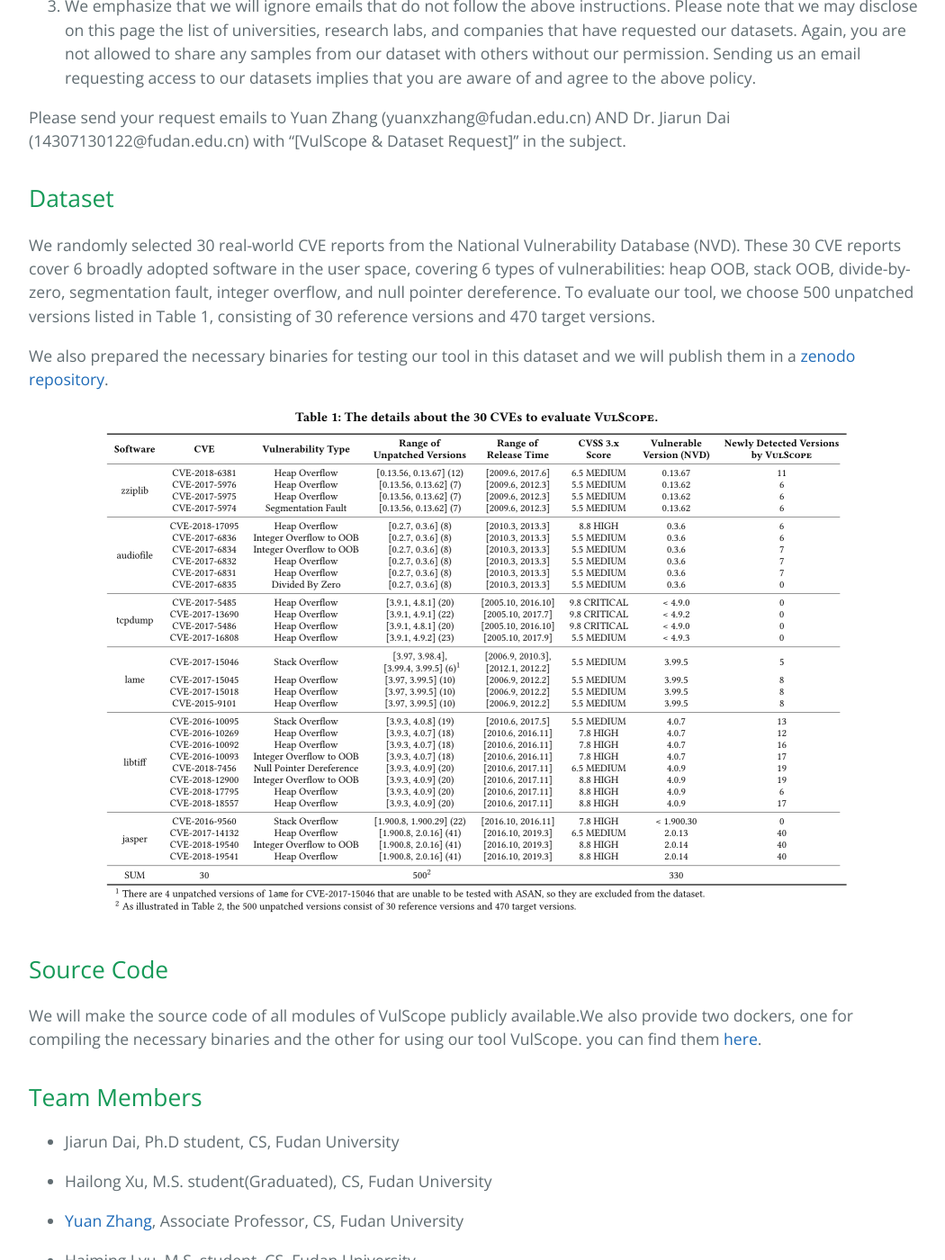
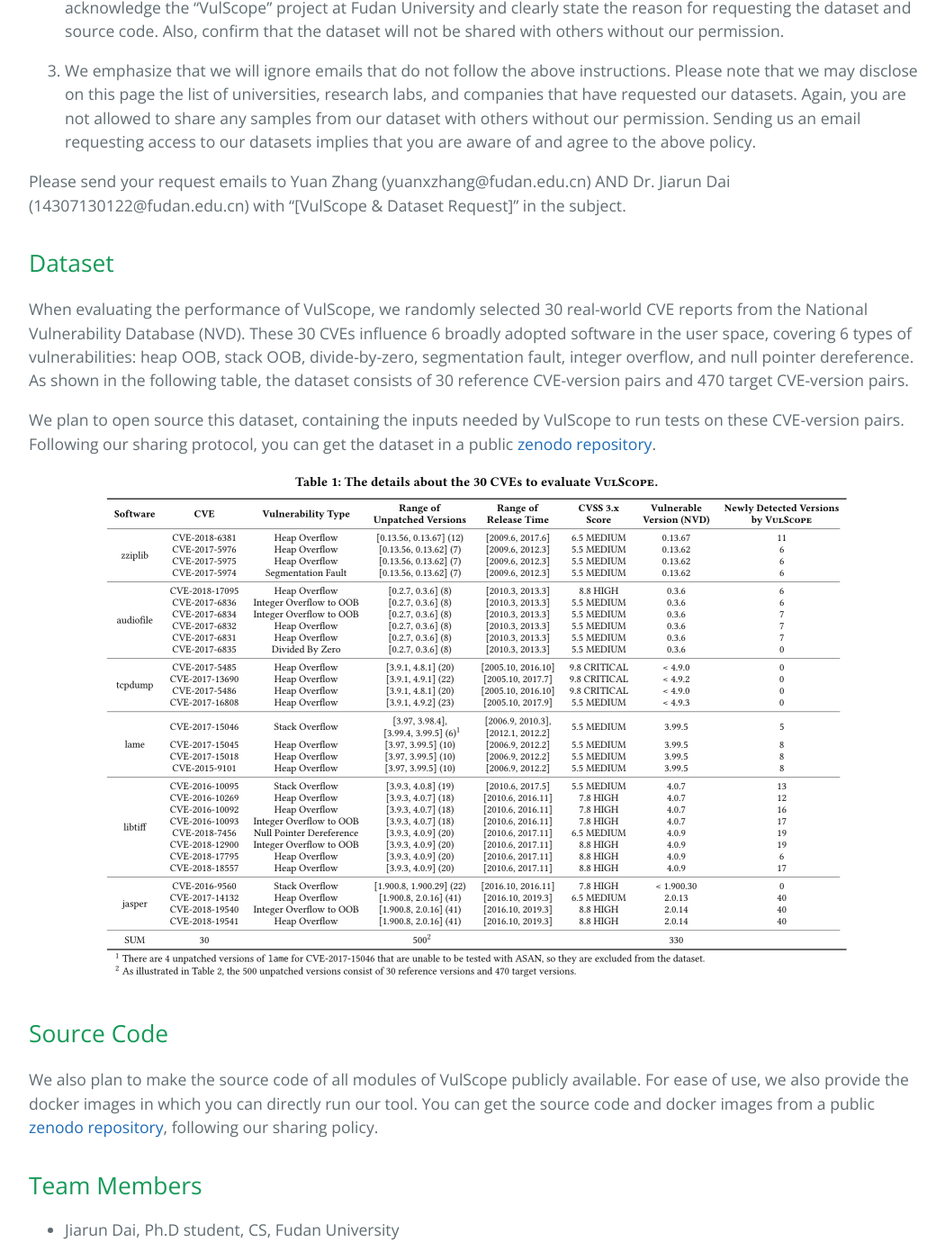
Before and after one commit to seclab-fudan/VulScope, a Jekyll site: the page built from index.md, in a window 1280 px wide and 1400 px high, scrolled down 2772 px. Shown: the whole window at 90% size, without its empty margins (112-1162 px from the left). Built offline with Jekyll 4.4.1, drawn with Linux system fonts in a browser that asks for light colours; some of the changed text lies outside the part shown.

Commit message:
Update index.md

```diff
--- a/index.md
+++ b/index.md
@@ -71,12 +71,11 @@ Please send your request emails to Yuan Zhang (yuanxzhang@fudan.edu.cn) AND Dr.
 
 
 
-
 ## Dataset
 
-We randomly selected 30 real-world CVE reports from the National Vulnerability Database (NVD). These 30 CVE reports cover 6 broadly adopted software  in  the  user space,  covering  6  types  of  vulnerabilities: heap OOB, stack OOB, divide-by-zero, segmentation fault, integer overflow, and null pointer dereference. To evaluate our tool, we choose 500 unpatched versions listed in Table 1, consisting of 30 reference versions and 470 target versions.
+When evaluating the performance of VulScope, we randomly selected 30 real-world CVE reports from the National Vulnerability Database (NVD). These 30 CVEs influence 6 broadly adopted software  in  the  user space,  covering  6  types  of  vulnerabilities: heap OOB, stack OOB, divide-by-zero, segmentation fault, integer overflow, and null pointer dereference. As shown in the following table, the dataset consists of 30 reference CVE-version pairs and 470 target CVE-version pairs.
 
-We also prepared the necessary binaries for testing our tool in this dataset and we will publish them in a [zenodo repository]().
+We plan to open source this dataset, containing the inputs needed by VulScope to run tests on these CVE-version pairs. Following our sharing protocol, you can get the dataset in a public [zenodo repository]().
 
 <div align="center">
 <img src="./img/image-20210611233459167.png" style="zoom:50%;" />
@@ -85,8 +84,7 @@ We also prepared the necessary binaries for testing our tool in this dataset and
 
 ## Source Code
 
-We will make the source code of all modules of VulScope publicly available.We also provide two dockers, one for compiling the necessary binaries and the other for using our tool VulScope. you can find them [here]().
-
+We also plan to make the source code of all modules of VulScope publicly available. For ease of use, we also provide the docker images in which you can directly run our tool. You can get the source code and docker images from a public [zenodo repository](), following our sharing policy.
 
 
 ## Team Members
```
Also changed, not shown: other parts of index.md (+2 -2 lines).
